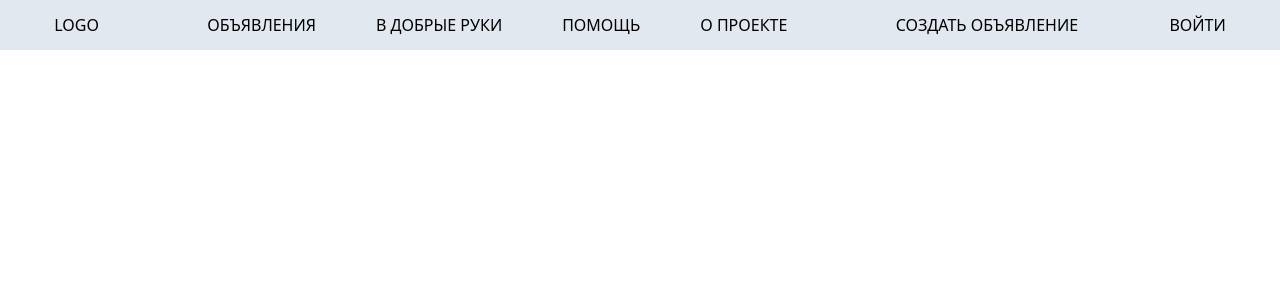
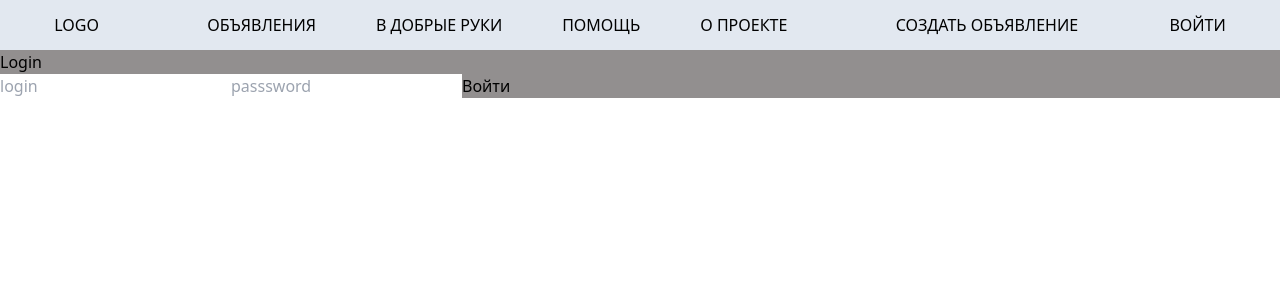
Before and after one commit to chushtarov/pet-search, a React (Vite) app: page /login in a window 1280 px wide. Shown: the top 300 px of the page. Built offline with nearby package versions, Linux system fonts and the light colour scheme.

Commit message:
начал фуункционал по авторизации

```diff
--- a/package.json
+++ b/package.json
@@ -11,6 +11,7 @@
   },
   "dependencies": {
     "@reduxjs/toolkit": "^2.2.1",
+    "formik": "^2.4.5",
     "react": "^18.2.0",
     "react-dom": "^18.2.0",
     "react-redux": "^9.1.0",
--- a/src/App.tsx
+++ b/src/App.tsx
@@ -8,6 +8,7 @@ import Ads from "./components/Ads/Ads";
 import NewAds from "./components/NewAds/NewAds";
 import Form from "./components/Form/Form";
 import Serch from "./components/Serch/Serch";
+import Login from "./components/Login/Login";
 
 function App() {
   return (
@@ -28,6 +29,7 @@ function App() {
         <Route path="/help" element={<Help />} />
         <Route path="/new" element={<NewAds />} />
         <Route path="/serch" element={<Serch />} />
+        <Route path="/login" element={<Login />} />
         <Route
           path="/"
           element={
--- a/src/components/Header/Header.tsx
+++ b/src/components/Header/Header.tsx
@@ -16,7 +16,7 @@ const Header = () => {
       <div className="w-[330px]">
         <ul className="flex justify-between items-center">
           <li><NavLink to="/new">Создать объявление</NavLink></li>
-          <li>Войти</li>
+          <li><NavLink to="/login">Войти</NavLink></li>
         </ul>
       </div>
     </div>
--- a/src/components/Login/Login.tsx
+++ b/src/components/Login/Login.tsx
@@ -0,0 +1,38 @@
+import React, { ChangeEvent, FormEvent, useState } from 'react'
+
+const Login = () => {
+    const [login, setLogin] = useState("")
+    const [password, setPassword] = useState("")
+const hendleSignUp = (e: FormEvent) => {
+    e.preventDefault();
+}
+
+    const handleLogin = (e: ChangeEvent<HTMLInputElement>) => {
+        setLogin(e.target.value)
+    }
+
+    const handlePassword = (e: ChangeEvent<HTMLInputElement>) => {
+        setPassword(e.target.value)
+        console.log(login, password)
+    }
+  return (
+    <div className='bg-[#928f8f]'>
+        <h1>Login</h1>
+        <form onSubmit={hendleSignUp}>
+            <input
+            placeholder='login'
+            onChange={handleLogin}
+            value={login}
+            type="text" />
+            <input
+            placeholder='passsword'
+            onChange={handlePassword}
+            value={password}
+            type="password" />
+            <button type='submit'>Войти</button>
+        </form>
+    </div>
+  )
+}
+
+export default Login
```
Also changed, not shown: 1 other file (tests, documents, lock files or other folders).
